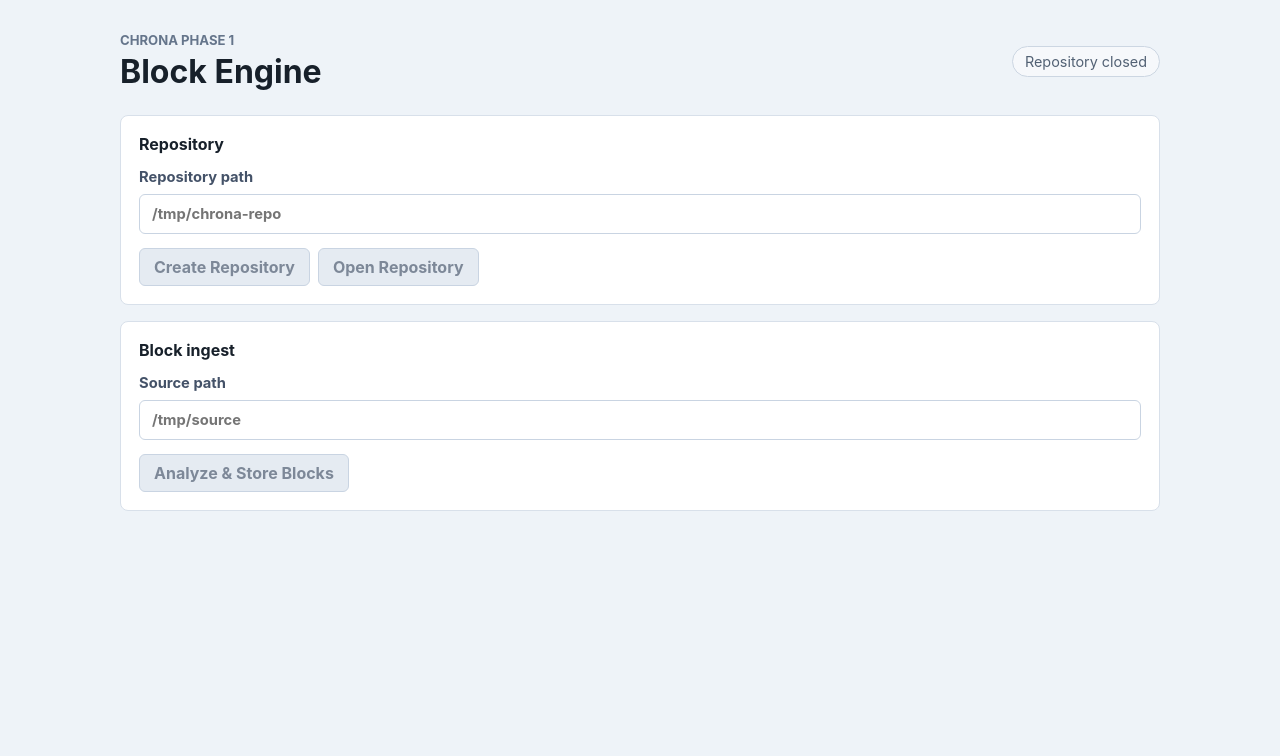
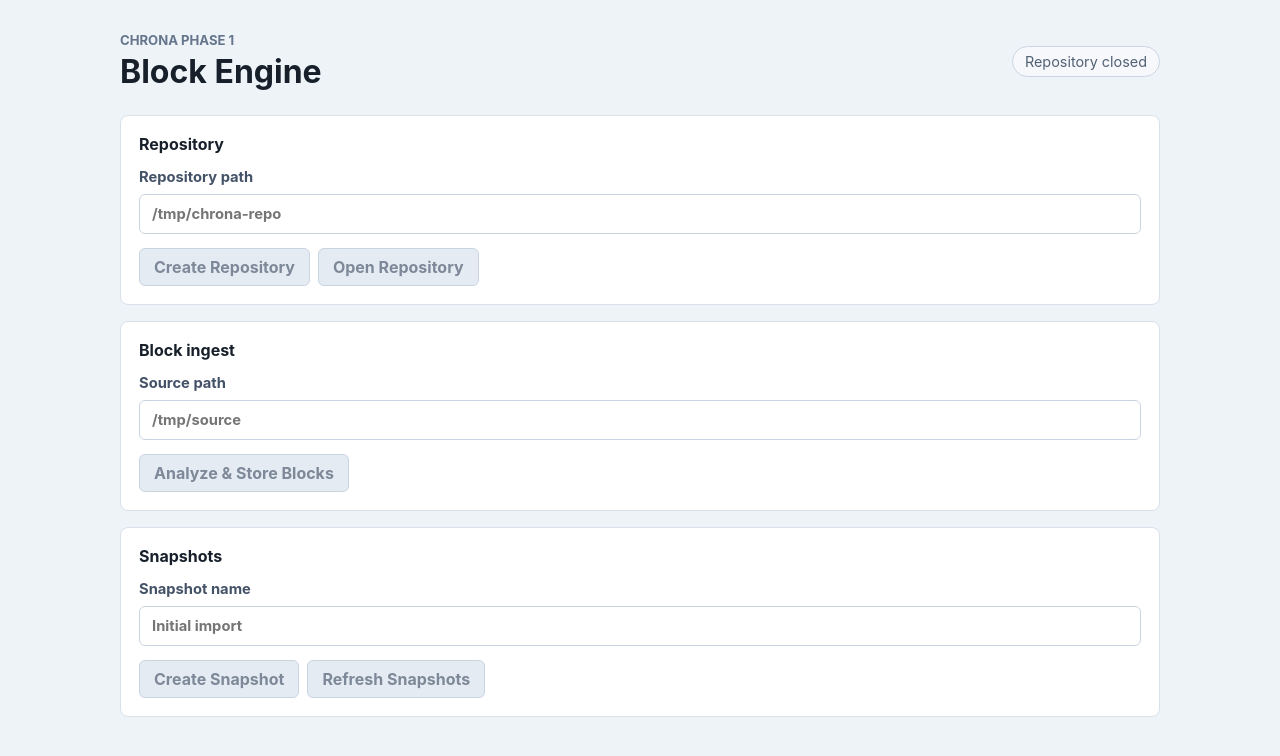
Before and after one commit to mingyu1715/Chrona, a React (Vite) app: page / in a window 1280 px wide. Shown: the top 756 px of the page. Built offline with nearby package versions, Linux system fonts and the light colour scheme.

Commit message:
feat: add snapshot UI

```diff
--- a/src/features/repository/RepositoryPage.css
+++ b/src/features/repository/RepositoryPage.css
@@ -164,3 +164,64 @@ progress {
   background: #fff5f5;
   color: #9d1c1c;
 }
+
+
+.snapshot-layout {
+  display: grid;
+  grid-template-columns: minmax(190px, 0.8fr) minmax(260px, 1.2fr);
+  gap: 14px;
+  margin-top: 16px;
+}
+
+.snapshot-list {
+  display: grid;
+  gap: 8px;
+  align-content: start;
+}
+
+.snapshot-list-item {
+  display: flex;
+  min-height: 48px;
+  flex-direction: column;
+  align-items: flex-start;
+  justify-content: center;
+  border-color: #c9d4e2;
+  background: #f9fbfd;
+  color: #17202a;
+}
+
+.snapshot-list-item small,
+.snapshot-file-list small {
+  color: #65758b;
+  font-size: 0.78rem;
+  font-weight: 650;
+}
+
+.snapshot-detail h3 {
+  margin: 0;
+  font-size: 1rem;
+}
+
+.snapshot-file-list {
+  display: grid;
+  gap: 8px;
+  margin: 14px 0 0;
+  padding: 0;
+  list-style: none;
+}
+
+.snapshot-file-list li {
+  display: flex;
+  justify-content: space-between;
+  gap: 12px;
+  border: 1px solid #e0e7ef;
+  border-radius: 6px;
+  padding: 10px;
+  background: #f9fbfd;
+}
+
+@media (max-width: 760px) {
+  .snapshot-layout {
+    grid-template-columns: 1fr;
+  }
+}
--- a/src/features/repository/RepositoryPage.tsx
+++ b/src/features/repository/RepositoryPage.tsx
@@ -1,6 +1,7 @@
 import { useEffect, useMemo, useState } from 'react';
 
 import { chronaApi, type ChronaApi } from '../../shared/api/chronaApi';
+import { SnapshotPanel } from '../snapshots/SnapshotPanel';
 import type {
   BlockIngestProgress,
   BlockIngestSummary,
@@ -153,6 +154,13 @@ export function RepositoryPage({ api = chronaApi }: RepositoryPageProps) {
 
       {error && <p className="error" role="alert">{error}</p>}
 
+      <SnapshotPanel
+        api={api}
+        repositoryPath={repositoryPath}
+        sourcePath={sourcePath}
+        repositoryOpen={Boolean(manifest)}
+      />
+
       {summary && (
         <section className="panel" aria-labelledby="result-heading">
           <h2 id="result-heading">Result</h2>
--- /dev/null
+++ b/src/features/snapshots/SnapshotPanel.tsx
@@ -0,0 +1,168 @@
+import { useEffect, useState } from 'react';
+
+import { chronaApi, type ChronaApi } from '../../shared/api/chronaApi';
+import type { Snapshot, SnapshotIndexItem } from '../../shared/types/chrona';
+
+interface SnapshotPanelProps {
+  api?: ChronaApi;
+  repositoryPath: string;
+  sourcePath: string;
+  repositoryOpen: boolean;
+}
+
+export function SnapshotPanel({
+  api = chronaApi,
+  repositoryPath,
+  sourcePath,
+  repositoryOpen,
+}: SnapshotPanelProps) {
+  const [snapshotName, setSnapshotName] = useState('');
+  const [snapshots, setSnapshots] = useState<SnapshotIndexItem[]>([]);
+  const [selectedSnapshot, setSelectedSnapshot] = useState<Snapshot | null>(null);
+  const [busy, setBusy] = useState(false);
+  const [error, setError] = useState<string | null>(null);
+
+  useEffect(() => {
+    if (!repositoryOpen || repositoryPath.trim().length === 0) {
+      setSnapshots([]);
+      setSelectedSnapshot(null);
+      return;
+    }
+
+    let mounted = true;
+    api
+      .listSnapshots(repositoryPath)
+      .then((items) => {
+        if (mounted) {
+          setSnapshots(items);
+        }
+      })
+      .catch(() => undefined);
+
+    return () => {
+      mounted = false;
+    };
+  }, [api, repositoryOpen, repositoryPath]);
+
+  async function runAction(action: () => Promise<void>) {
+    setBusy(true);
+    setError(null);
+    try {
+      await action();
+    } catch (caught) {
+      setError(caught instanceof Error ? caught.message : String(caught));
+    } finally {
+      setBusy(false);
+    }
+  }
+
+  async function refreshSnapshots(selectedId?: string) {
+    const items = await api.listSnapshots(repositoryPath);
+    setSnapshots(items);
+    if (selectedId) {
+      setSelectedSnapshot(await api.getSnapshot(repositoryPath, selectedId));
+    }
+  }
+
+  const canCreate =
+    repositoryOpen &&
+    repositoryPath.trim().length > 0 &&
+    sourcePath.trim().length > 0 &&
+    !busy;
+
+  return (
+    <section className="panel snapshot-panel" aria-labelledby="snapshot-heading">
+      <h2 id="snapshot-heading">Snapshots</h2>
+      <label className="field">
+        <span>Snapshot name</span>
+        <input
+          value={snapshotName}
+          onChange={(event) => setSnapshotName(event.target.value)}
+          placeholder="Initial import"
+        />
+      </label>
+      <div className="actions">
+        <button
+          type="button"
+          disabled={!canCreate}
+          onClick={() =>
+            runAction(async () => {
+              const created = await api.createSnapshot(
+                repositoryPath,
+                sourcePath,
+                snapshotName,
+              );
+              setSnapshotName('');
+              await refreshSnapshots(created.id);
+            })
+          }
+        >
+          Create Snapshot
+        </button>
+        <button
+          type="button"
+          disabled={!repositoryOpen || repositoryPath.trim().length === 0 || busy}
+          onClick={() => runAction(async () => refreshSnapshots())}
+        >
+          Refresh Snapshots
+        </button>
+      </div>
+
+      {error && (
+        <p className="error" role="alert">
+          {error}
+        </p>
+      )}
+
+      {snapshots.length > 0 && (
+        <div className="snapshot-layout">
+          <div className="snapshot-list" aria-label="Snapshot list">
+            {snapshots.map((snapshot) => (
+              <button
+                key={snapshot.id}
+                type="button"
+                className="snapshot-list-item"
+                onClick={() =>
+                  runAction(async () => {
+                    setSelectedSnapshot(await api.getSnapshot(repositoryPath, snapshot.id));
+                  })
+                }
+              >
+                <span>{snapshot.name}</span>
+                <small>{snapshot.fileCount} files</small>
+              </button>
+            ))}
+          </div>
+
+          {selectedSnapshot && (
+            <div className="snapshot-detail">
+              <h3>{selectedSnapshot.name}</h3>
+              <dl className="result-grid">
+                <div>
+                  <dt>Files</dt>
+                  <dd>{selectedSnapshot.summary.fileCount}</dd>
+                </div>
+                <div>
+                  <dt>Original bytes</dt>
+                  <dd>{selectedSnapshot.summary.totalOriginalBytes.toLocaleString()}</dd>
+                </div>
+                <div>
+                  <dt>New stored bytes</dt>
+                  <dd>{selectedSnapshot.summary.newStoredBytes.toLocaleString()}</dd>
+                </div>
+              </dl>
+              <ul className="snapshot-file-list">
+                {selectedSnapshot.files.map((file) => (
+                  <li key={file.relativePath}>
+                    <span>{file.relativePath}</span>
+                    <small>{file.sizeBytes.toLocaleString()} bytes</small>
+                  </li>
+                ))}
+              </ul>
+            </div>
+          )}
+        </div>
+      )}
+    </section>
+  );
+}
--- a/src/shared/api/chronaApi.ts
+++ b/src/shared/api/chronaApi.ts
@@ -5,12 +5,17 @@ import type {
   BlockIngestProgress,
   BlockIngestSummary,
   RepositoryManifest,
+  Snapshot,
+  SnapshotIndexItem,
 } from '../types/chrona';
 
 export interface ChronaApi {
   createRepository(repositoryPath: string): Promise<RepositoryManifest>;
   openRepository(repositoryPath: string): Promise<RepositoryManifest>;
   ingestBlocks(repositoryPath: string, sourcePath: string): Promise<BlockIngestSummary>;
+  createSnapshot(repositoryPath: string, sourcePath: string, name: string): Promise<Snapshot>;
+  listSnapshots(repositoryPath: string): Promise<SnapshotIndexItem[]>;
+  getSnapshot(repositoryPath: string, snapshotId: string): Promise<Snapshot>;
   onBlockIngestProgress(
     handler: (event: BlockIngestProgress) => void,
   ): Promise<() => void>;
@@ -26,6 +31,15 @@ export const chronaApi: ChronaApi = {
   ingestBlocks(repositoryPath, sourcePath) {
     return invoke<BlockIngestSummary>('ingest_blocks', { repositoryPath, sourcePath });
   },
+  createSnapshot(repositoryPath, sourcePath, name) {
+    return invoke<Snapshot>('create_snapshot', { repositoryPath, sourcePath, name });
+  },
+  listSnapshots(repositoryPath) {
+    return invoke<SnapshotIndexItem[]>('list_snapshots', { repositoryPath });
+  },
+  getSnapshot(repositoryPath, snapshotId) {
+    return invoke<Snapshot>('get_snapshot', { repositoryPath, snapshotId });
+  },
   onBlockIngestProgress(handler) {
     return listen<BlockIngestProgress>('block-ingest-progress', (event) => {
       handler(event.payload);
```
Also changed, not shown: src/shared/types/chrona.ts (+37 -0 lines), 2 other files (tests, documents, lock files or other folders).
